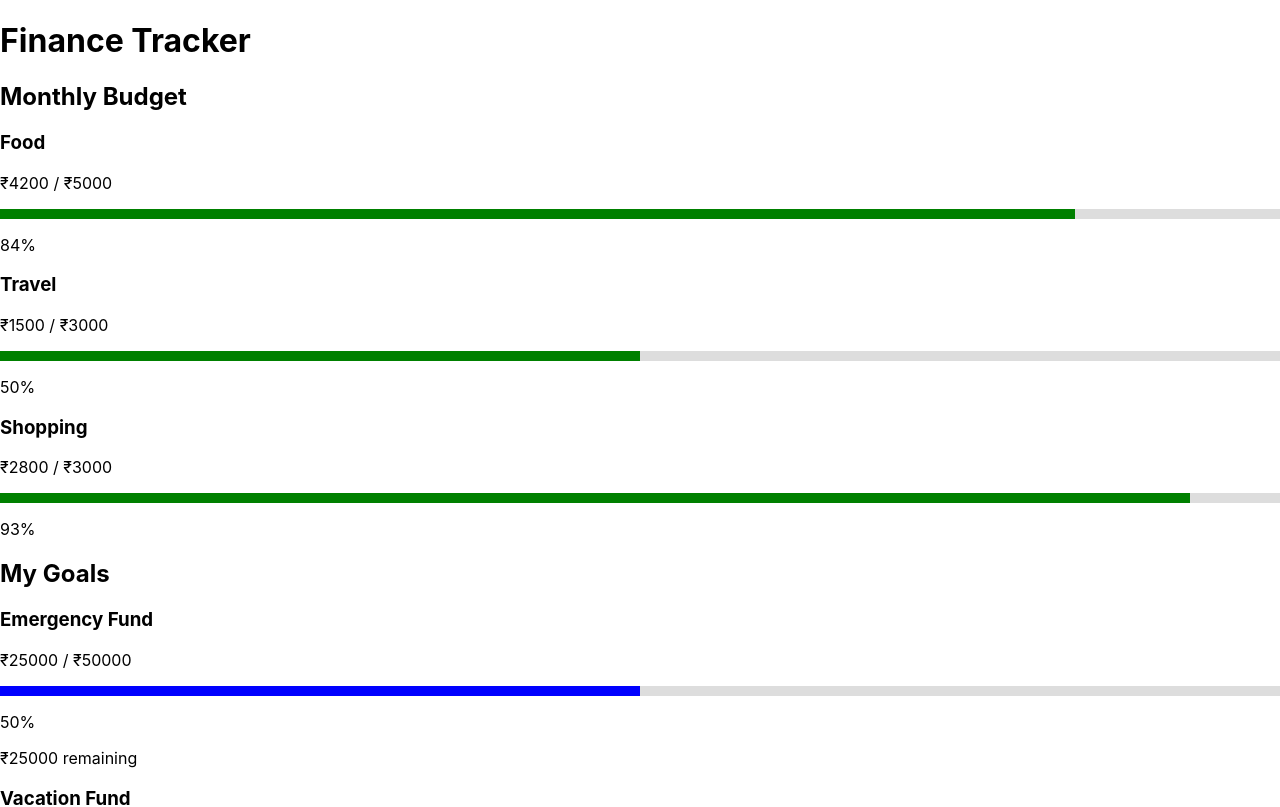
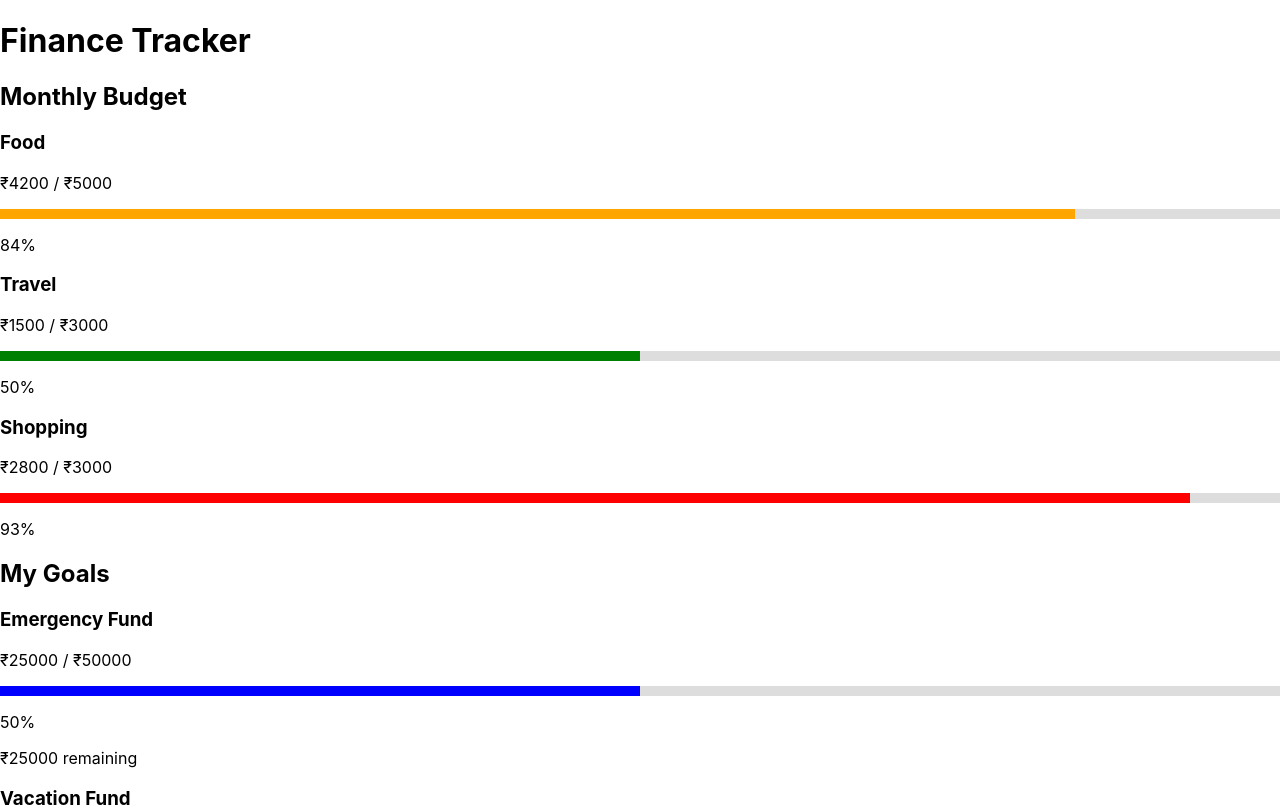
Before and after one commit to maulisachdeva/financetracker, a React (Create React App) app: page / in a window 1280 px wide. Shown: the top 807 px of the page. Built offline with nearby package versions, Linux system fonts and the light colour scheme.

Commit message:
Improved BudgetCard with dynamic colors

```diff
--- a/src/components/BudgetCard.jsx
+++ b/src/components/BudgetCard.jsx
@@ -2,13 +2,27 @@ import React from "react";
 
 function BudgetCard({ category, spent, budget }) {
   const percent = Math.round((spent / budget) * 100);
+
+  // Dynamic color based on spending percentage
+  let barColor = "green";
+  if (percent >= 90) {
+    barColor = "red";
+  } else if (percent >= 70) {
+    barColor = "orange";
+  }
 
   return (
     <div>
       <h3>{category}</h3>
       <p>₹{spent} / ₹{budget}</p>
       <div style={{ background: "#ddd", width: "100%", height: "10px" }}>
-        <div style={{ background: "green", width: `${percent}%`, height: "10px" }}></div>
+        <div
+          style={{
+            background: barColor,
+            width: `${percent}%`,
+            height: "10px"
+          }}
+        ></div>
       </div>
       <p>{percent}%</p>
     </div>
--- a/src/components/GoalCard.jsx
+++ b/src/components/GoalCard.jsx
@@ -3,6 +3,14 @@ import React from "react";
 function GoalCard({ goalName, saved, target }) {
   const percent = Math.round((saved / target) * 100);
   const remaining = target - saved;
+
+  // Dynamic color based on progress
+  let barColor = "blue";
+  if (percent >= 100) {
+    barColor = "green";
+  } else if (percent >= 70) {
+    barColor = "orange";
+  }
 
   return (
     <div className="goal-card">
@@ -10,7 +18,7 @@ function GoalCard({ goalName, saved, target }) {
       <p>₹{saved} / ₹{target}</p>
       <div style={{ background: "#ddd", width: "100%", height: "10px" }}>
         <div
-          style={{ background: "blue", width: `${percent}%`, height: "10px" }}
+          style={{ background: barColor, width: `${percent}%`, height: "10px" }}
         ></div>
       </div>
       <p>{percent}%</p>
--- a/src/pages/Budgets.jsx
+++ b/src/pages/Budgets.jsx
@@ -3,11 +3,13 @@ import BudgetCard from "../components/BudgetCard";
 
 function Budgets() {
   return (
-    <div>
-      <h2>Monthly Budget</h2>
-      <BudgetCard category="Food" spent={4200} budget={5000} />
-      <BudgetCard category="Travel" spent={1500} budget={3000} />
-      <BudgetCard category="Shopping" spent={2800} budget={3000} />
+    <div className="budgets-page">
+      <h2 className="budgets-title">Monthly Budget</h2>
+      <div className="budgets-container">
+        <BudgetCard category="Food" spent={4200} budget={5000} />
+        <BudgetCard category="Travel" spent={1500} budget={3000} />
+        <BudgetCard category="Shopping" spent={2800} budget={3000} />
+      </div>
     </div>
   );
 }
--- a/src/pages/Goals.jsx
+++ b/src/pages/Goals.jsx
@@ -3,10 +3,12 @@ import GoalCard from "../components/GoalCard";
 
 function Goals() {
   return (
-    <div>
-      <h2>My Goals</h2>
-      <GoalCard goalName="Emergency Fund" saved={25000} target={50000} />
-      <GoalCard goalName="Vacation Fund" saved={10000} target={20000} />
+    <div className="goals-page">
+      <h2 className="goals-title">My Goals</h2>
+      <div className="goals-container">
+        <GoalCard goalName="Emergency Fund" saved={25000} target={50000} />
+        <GoalCard goalName="Vacation Fund" saved={10000} target={20000} />
+      </div>
     </div>
   );
 }
```
